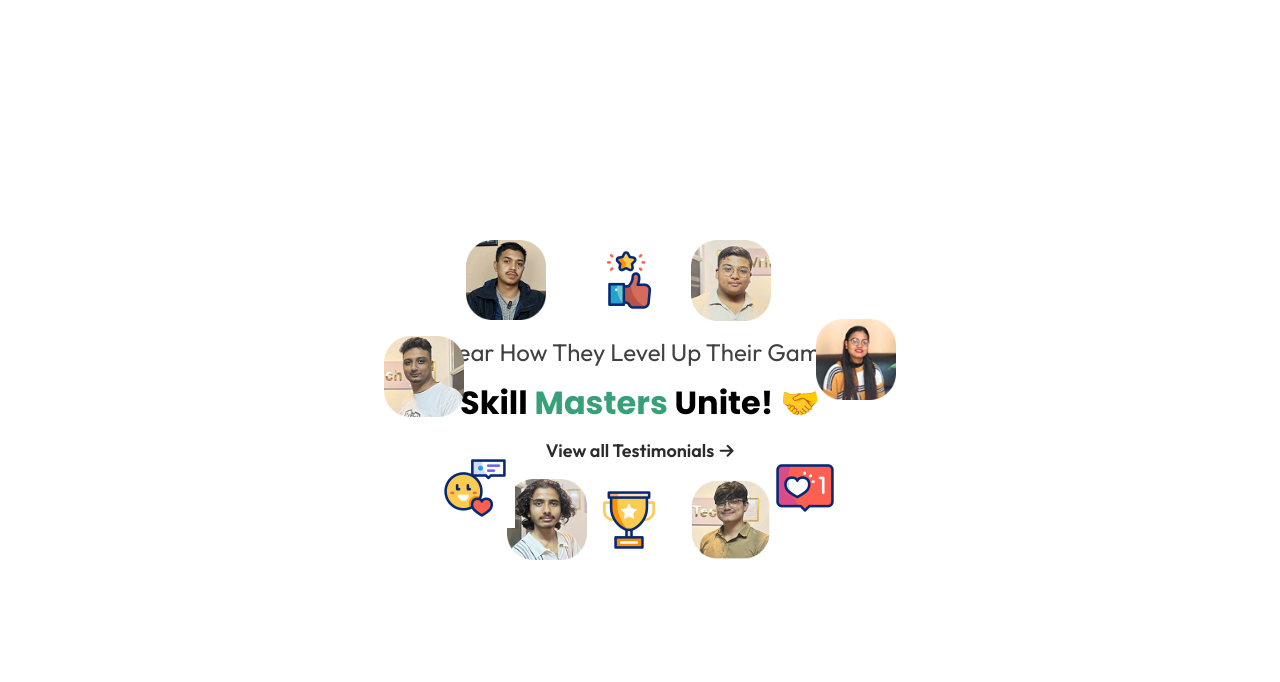
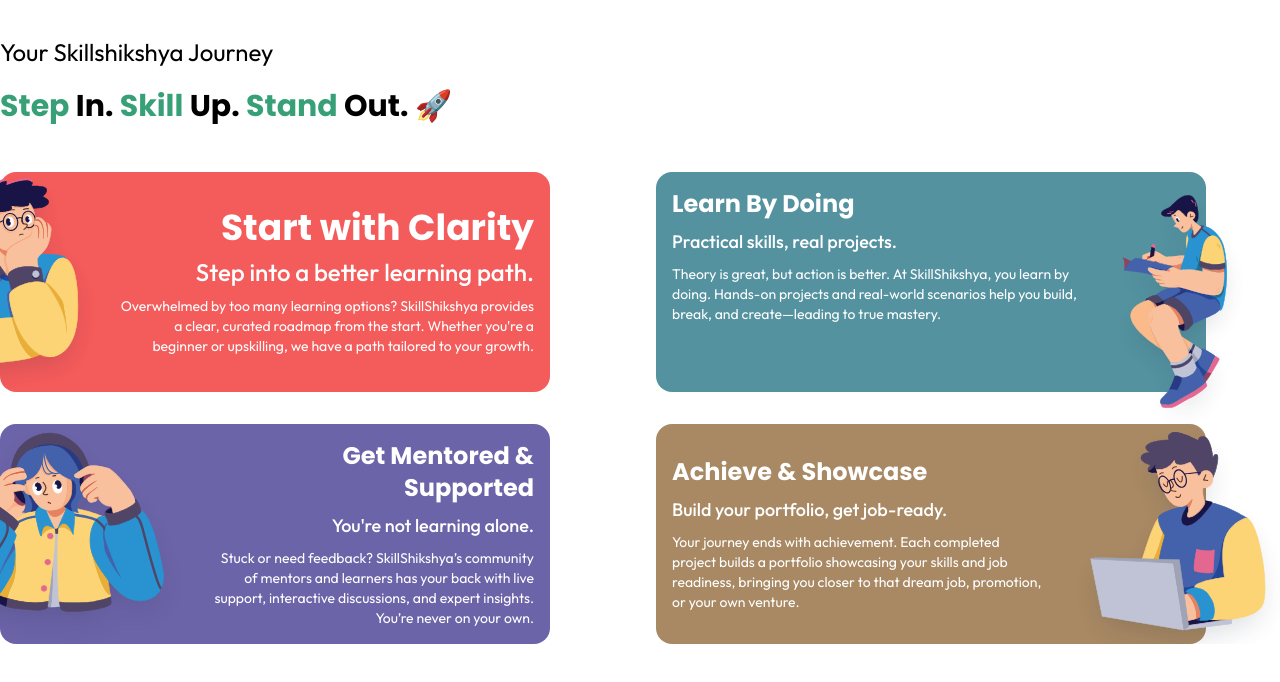
Before and after one commit to Basanta-khatri-0311/Frontend-Intern-task, a React (Vite) app: page / in a window 1280 px wide. Shown: the top 682 px of the page. Built offline with nearby package versions, Linux system fonts and the light colour scheme.

Commit message:
task2 view

```diff
--- a/src/App.jsx
+++ b/src/App.jsx
@@ -1,10 +1,12 @@
 import React from 'react'
 import Task1 from './pages/Task1'
+import Task2 from './pages/Task2'
 
 const App = () => {
   return (
     <div>
-      <Task1/>
+      {/* <Task1/> */}
+      <Task2/>
     </div>
   )
 }
```
